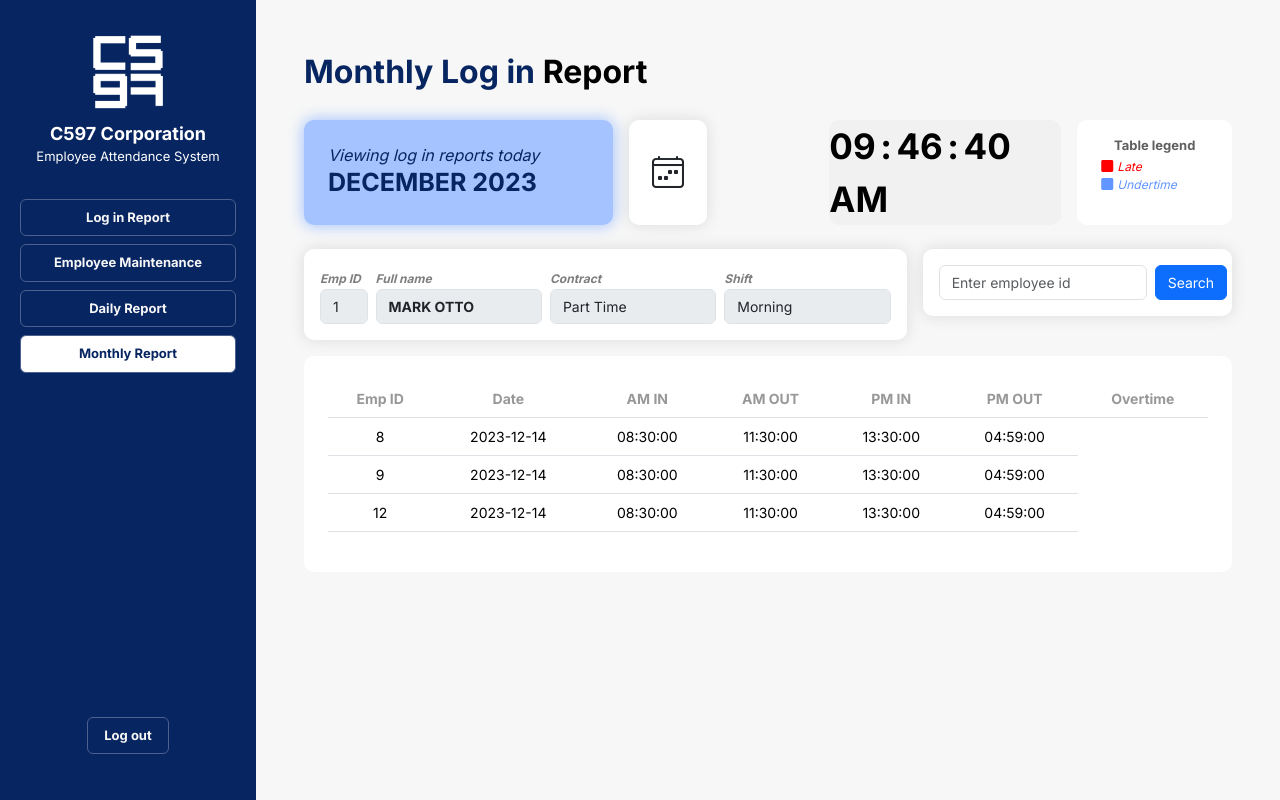
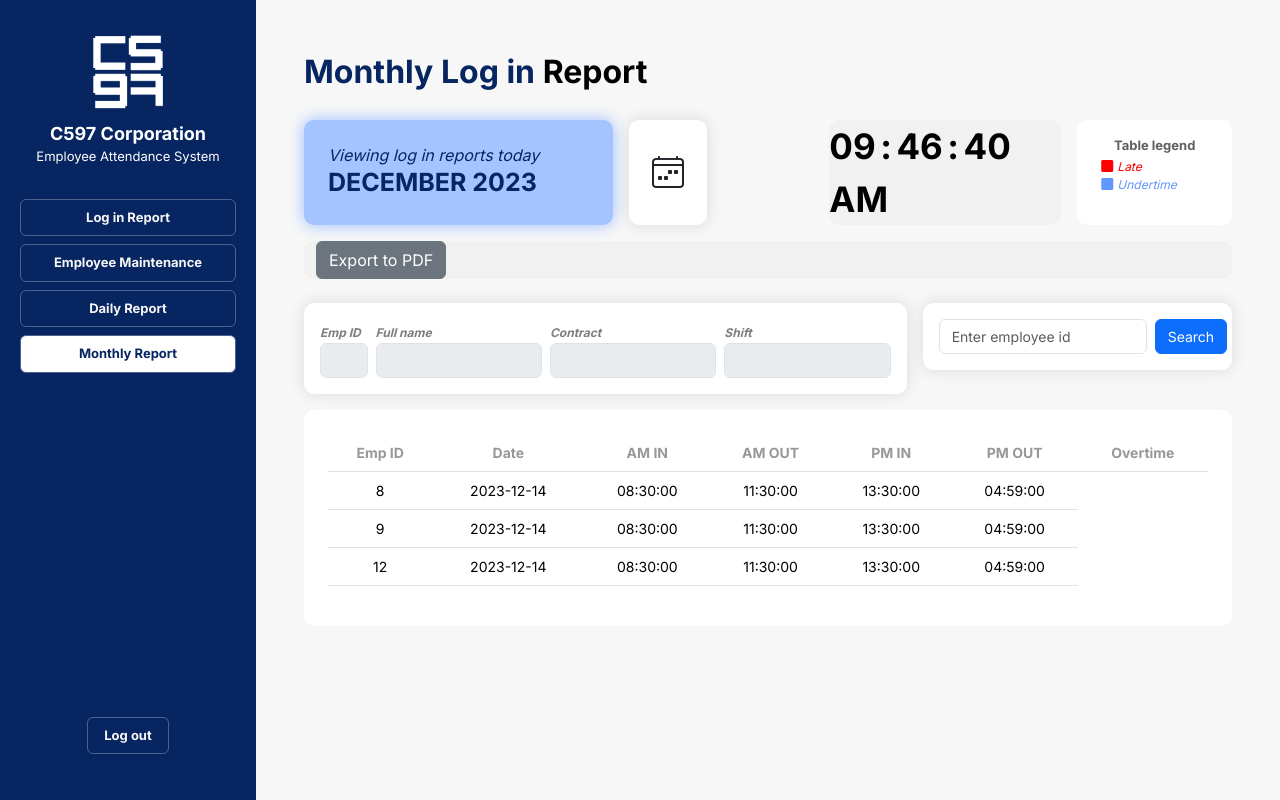
Before and after one commit to Dee-17/Employee-Attendance-Management-System, a PHP site: page /monthly-report.php in a window 1280 px wide. Run offline with PHP 8.4, Linux system fonts and the light colour scheme; data comes from the database, SQL or seed files in the repository; some libraries are stand-ins or nearby versions.

Commit message:
Changed the format of the pdf

```diff
--- a/monthly-load.php
+++ b/monthly-load.php
@@ -13,7 +13,7 @@
         $result = mysqli_query($conn, $sql);
 
         if (mysqli_num_rows($result) > 0) {
-            echo "<table class='table'>";
+            echo "<table class='table' id='table_rows'>";
                 echo "<thead>";
                     echo "<tr>";
                         echo "<th scope='col'>Emp ID</th>";
@@ -77,7 +77,7 @@
                 $result = mysqli_query($conn, $sql);
 
                 if (mysqli_num_rows($result) > 0) {
-                    echo "<table class='table'>";
+                    echo "<table class='table' id='table_rows'>";
                         echo "<thead>";
                             echo "<tr>";
                                 echo "<th scope='col'>Emp ID</th>";
@@ -148,7 +148,7 @@
         $result = mysqli_query($conn, $sql);
 
         if (mysqli_num_rows($result) > 0) {
-            echo "<table class='table'>";
+            echo "<table class='table' id='table_rows'>";
                 echo "<thead>";
                     echo "<tr>";
                         echo "<th scope='col'>Emp ID</th>";
--- a/monthly-report.php
+++ b/monthly-report.php
@@ -8,11 +8,16 @@
     <link rel="stylesheet" href="https://cdn.jsdelivr.net/npm/bootstrap-icons@1.11.2/font/bootstrap-icons.min.css">
     <link rel="stylesheet" href="css/monthly-report.css">
     <link rel="stylesheet" href="css/nav-bar.css">
+    <script src="https://cdnjs.cloudflare.com/ajax/libs/jspdf/1.3.4/jspdf.min.js"></script>
+    <script src="https://cdnjs.cloudflare.com/ajax/libs/jspdf-autotable/3.5.13/jspdf.plugin.autotable.min.js"></script>
+    <script src="https://cdnjs.cloudflare.com/ajax/libs/jspdf/2.4.0/jspdf.umd.min.js"></script>
+    <script src="https://html2canvas.hertzen.com/dist/html2canvas.min.js"></script>
     <script src="https://cdn.jsdelivr.net/npm/bootstrap@5.3.2/dist/js/bootstrap.bundle.min.js" integrity="sha384-C6RzsynM9kWDrMNeT87bh95OGNyZPhcTNXj1NW7RuBCsyN/o0jlpcV8Qyq46cDfL" crossorigin="anonymous" defer></script>
     <script src="https://ajax.googleapis.com/ajax/libs/jquery/3.7.1/jquery.min.js"></script>
     <script src="js/nav-bar.js" defer></script>
     <script src="js/date-time.js" defer></script>
     <script src="js/month-year-calendar.js" defer></script>
+
         <script>
         $(document).ready(function(){
             //On Load
@@ -79,6 +84,7 @@
                     <div class="search_button"><button type="button" class="btn btn-primary" id="search_button">Search</button></div>
                 </div>
                 </div>
+
             </div>
         </div>
 
@@ -117,6 +123,13 @@
                     <div class="legend_red"><i class="bi bi-square-fill"></i><span class="mx-1">Late</span></div>
                     <div class="legend_blue"><i class="bi bi-square-fill"></i><span class="mx-1">Undertime</span></div>
                 </div>
+
+                <div class="grey_container ">
+                    <div class="export-button">
+                        <button id="exportButton" class="btn btn-secondary">Export to PDF</button>
+                    </div>
+                </div>
+
             </div>
             <!-- Employee search and info -->
             <div class="row container-fluid mt-4 gap-3 d-flex justify-content-between gap-2">
@@ -127,19 +140,19 @@
                             <form action="" class="employee_info d-flex gap-2 justify-content-between">
                                 <div class="col col-1">
                                     <label for="emp_id" class="form-label m-0">Emp ID</label>
-                                    <input class="form-control" type="text" value="1" name="emp_id" disabled readonly>
+                                    <input class="form-control" type="text" name="emp_id" disabled readonly>
                                 </div>
                                 <div class="col col-6-sm employee_name">
                                     <label for="emp_name" class="form-label m-0">Full name</label>
-                                    <input class="form-control" type="text" value="MARK OTTO" name="emp_name" disabled readonly>
+                                    <input class="form-control" type="text" name="emp_name"id="full_name" disabled readonly>
                                 </div>
                                 <div class="col col-3-sm">
                                     <label for="emp_contract" class="form-label m-0">Contract</label>
-                                    <input class="form-control" type="text" value="Part Time" name="emp_contract" disabled readonly>
+                                    <input class="form-control" type="text" name="emp_contract" disabled readonly>
                                 </div>
                                 <div class="col col-2-sm">
                                     <label for="emp_shift" class="form-label m-0">Shift</label>
-                                    <input class="form-control" type="text" value="Morning" name="emp_shift" disabled readonly>
+                                    <input class="form-control" type="text" name="emp_shift" disabled readonly>
                                 </div>
                             </form>
                         </div>
@@ -167,5 +180,60 @@
             </div>
         </div>
     </div>
+
+    <script>
+
+        document.getElementById('exportButton').addEventListener('click', function() {
+
+            const selectedDate = document.getElementById('month_year').value; // Get the selected date
+            const employeeName = document.getElementById('full_name').value; // Get the surname of the employee (assuming there's an input field for the surname)
+
+            console.log(selectedDate);
+            let fileName = 'monthly_report'; // Default file name
+
+            if (employeeName) {
+                fileName = selectedDate + '_' + employeeName; // If an employee is selected, use date and surname for the file name
+            } else {
+                fileName = selectedDate; // If no employee is selected, use only the date for the file name
+            }
+
+            const pdf = new jsPDF();
+            const contentDiv = document.getElementById('table_rows'); // Replace 'your_div_id' with the actual ID of your div
+            console.log(contentDiv);
+            // Define the column widths
+            const columnWidths = [20, 35, 25, 25, 25, 25, 25]; // Replace with the desired widths for each column
+
+            pdf.autoTable({
+                html: contentDiv,
+                startY: 30,
+                theme: 'grid',
+                columnStyles: {
+                    0: { cellWidth: columnWidths[0], halign: 'center' },
+                    1: { cellWidth: columnWidths[1], halign: 'center' },
+                    2: { cellWidth: columnWidths[2], halign: 'center' },
+                    3: { cellWidth: columnWidths[3], halign: 'center' },
+                    4: { cellWidth: columnWidths[4], halign: 'center' },
+                    5: { cellWidth: columnWidths[5], halign: 'center' },
+                    6: { cellWidth: columnWidths[6], halign: 'center' },
+                    7: { cellWidth: columnWidths[7], halign: 'center' }
+                },
+                headerStyles: {
+                fillColor: [7, 37, 96],
+                textColor: [255, 255, 255],
+                halign: 'center' // Center align for the header cells
+            }
+            });
+
+            if (!employeeName) {
+                pdf.text(selectedDate + ' Monthly Report', 15, 15);
+            } else {
+                pdf.text(selectedDate + ' Monthly Report', 15, 15);
+                pdf.text('Name: ' + employeeName, 15, 25);
+          }
+            pdf.save(fileName + '.pdf'); // Save the PDF with the constructed file name
+
+        });
+    </script>
+
 </body>
 </html>
```
Lines whose indentation alone changed are shown as unchanged.
